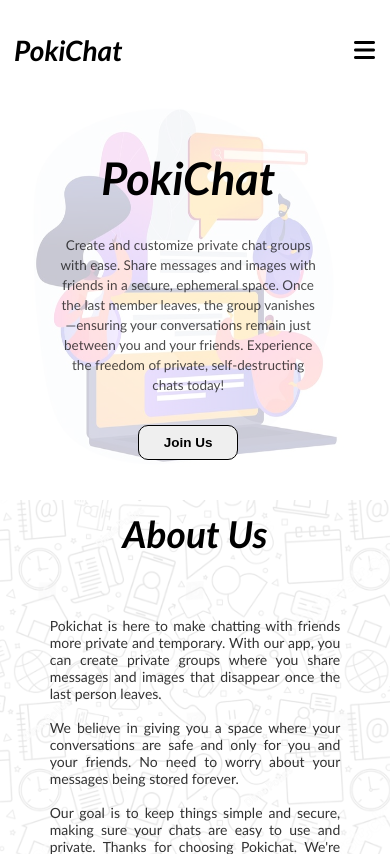
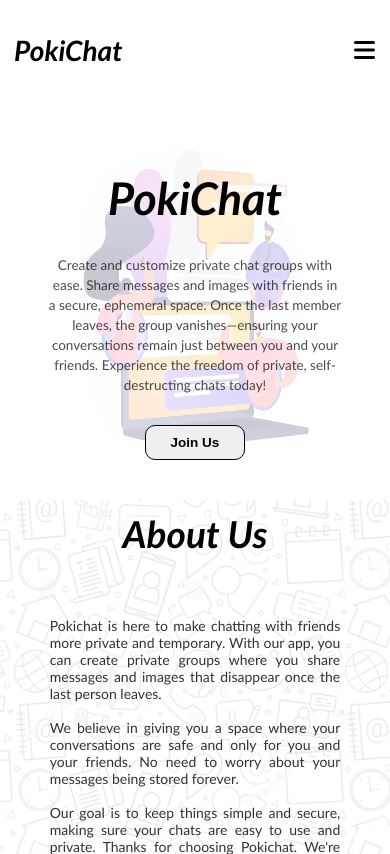
Before and after one commit to YASHSAXEN/ChatApp, a Django app: page / in a window 390 px wide. Shown: the top 854 px of the page. Run offline with Django 5.2, Linux system fonts and the light colour scheme.

Commit message:
updare css

```diff
--- a/channel/static/channel/css/home.css
+++ b/channel/static/channel/css/home.css
@@ -1,10 +1,10 @@
-.main-container{
+.main-container {
   width: 100%;
   height: 100vh;
   max-height: max-content;
 }
 
-.herosection{
+.herosection {
   width: 100%;
   height: 400px;
   max-height: max-content;
@@ -14,7 +14,7 @@
   z-index: 1;
 }
 
-.herosection::before {
+/* .herosection::before {
     content: '';
     position: absolute;
     top: 0;
@@ -24,34 +24,36 @@
     background-position: center;
     opacity: 1;
     z-index: -1;
-}
+} */
 
-.left-content{
-    width: 70%;
+.left-content {
+  width: 55%;
   height: 100%;
   display: flex;
   flex-direction: column;
   align-items: flex-start;
   gap: 30px;
-    padding: 0px 120px 0px 80px;
+  padding: 0px 0px 0px 80px;
 }
 
-.herosectionheading{
-    font-family: 'Trebuchet MS', 'Lucida Sans Unicode', 'Lucida Grande', 'Lucida Sans', Arial, sans-serif;
+.herosectionheading {
+  font-family: "Trebuchet MS", "Lucida Sans Unicode", "Lucida Grande",
+    "Lucida Sans", Arial, sans-serif;
   font-size: 65px;
   font-weight: 900;
   font-style: italic;
   text-align: center;
 }
 
-.herosectioncontent{
-    font-family: 'Trebuchet MS', 'Lucida Sans Unicode', 'Lucida Grande', 'Lucida Sans', Arial, sans-serif;
+.herosectioncontent {
+  font-family: "Trebuchet MS", "Lucida Sans Unicode", "Lucida Grande",
+    "Lucida Sans", Arial, sans-serif;
   font-size: 16px;
   opacity: 0.7;
   text-align: center;
 }
 
-.herosectionbutton{
+.herosectionbutton {
   width: 150px;
   height: 40px;
   border: 1px solid black;
@@ -63,14 +65,22 @@
   transition-duration: 0.3s;
 }
 
-.herosectionbutton:hover{
+.herosectionbutton:hover {
   scale: 0.9;
 }
 
-.aboutus{
+.right-content {
+  width: 45%;
+  height: 100%;
+  display: flex;
+  justify-content: center;
+  align-items: center;
+}
+
+.aboutus {
   width: 100%;
   height: 500px;
-    display:flex;
+  display: flex;
   justify-content: center;
   align-items: center;
   max-height: max-content;
@@ -79,20 +89,20 @@
 }
 
 .aboutus::before {
-    content: '';
+  content: "";
   position: absolute;
   top: 0;
   left: 0;
   width: 100%;
   height: 100%;
-    background-image: url('../images/bg-image.jpg');
-    background-size:cover;
+  background-image: url("../images/bg-image.jpg");
+  background-size: cover;
   background-position: center;
   opacity: 0.1;
   z-index: -1;
 }
 
-.innerabout{
+.innerabout {
   width: 70%;
   height: 80%;
   display: flex;
@@ -101,25 +111,27 @@
   justify-content: space-around;
 }
 
-.abouheading{
-    font-family: 'Trebuchet MS', 'Lucida Sans Unicode', 'Lucida Grande', 'Lucida Sans', Arial, sans-serif;
+.abouheading {
+  font-family: "Trebuchet MS", "Lucida Sans Unicode", "Lucida Grande",
+    "Lucida Sans", Arial, sans-serif;
   font-size: 45px;
   font-weight: 900;
   font-style: italic;
 }
 
-.aboucontent{
-    font-family: 'Trebuchet MS', 'Lucida Sans Unicode', 'Lucida Grande', 'Lucida Sans', Arial, sans-serif;
+.aboucontent {
+  font-family: "Trebuchet MS", "Lucida Sans Unicode", "Lucida Grande",
+    "Lucida Sans", Arial, sans-serif;
   font-size: 18px;
   text-align: justify;
   padding: 40px;
   opacity: 0.8;
 }
 
-.howitworks{
+.howitworks {
   width: 100%;
   height: 850px;
-    display:flex;
+  display: flex;
   justify-content: center;
   align-items: flex-start;
   max-height: max-content;
@@ -128,20 +140,20 @@
 }
 
 .howitworks::before {
-    content: '';
+  content: "";
   position: absolute;
   top: 0;
   left: 0;
   width: 100%;
   height: 100%;
-    background-image: url('../images/bg-image.jpg');
-    background-size:cover;
+  background-image: url("../images/bg-image.jpg");
+  background-size: cover;
   background-position: center;
   opacity: 0.1;
   z-index: -1;
 }
 
-.innerwork{
+.innerwork {
   width: 70%;
   height: 80%;
   display: flex;
@@ -150,15 +162,16 @@
   justify-content: space-around;
 }
 
-.workheading{
-    font-family: 'Trebuchet MS', 'Lucida Sans Unicode', 'Lucida Grande', 'Lucida Sans', Arial, sans-serif;
+.workheading {
+  font-family: "Trebuchet MS", "Lucida Sans Unicode", "Lucida Grande",
+    "Lucida Sans", Arial, sans-serif;
   font-size: 45px;
   font-weight: 900;
   font-style: italic;
   margin-bottom: 40px;
 }
 
-.workcontainer{
+.workcontainer {
   width: 90%;
   padding: 20px;
   height: max-content;
@@ -170,173 +183,201 @@
   border-radius: 15px;
 }
 
-.workcontainer i{
+.workcontainer i {
   font-size: 40px;
 }
 
-.workcontainer p{
-    font-family: 'Trebuchet MS', 'Lucida Sans Unicode', 'Lucida Grande', 'Lucida Sans', Arial, sans-serif;
+.workcontainer p {
+  font-family: "Trebuchet MS", "Lucida Sans Unicode", "Lucida Grande",
+    "Lucida Sans", Arial, sans-serif;
   font-size: 15px;
   text-align: center;
   opacity: 0.8;
 }
 
-@media screen and (max-width:1000px) {
-    .herosectionheading{
-        font-size: 55px!important;
+@media screen and (max-width: 1000px) {
+  .herosectionheading {
+    font-size: 55px !important;
   }
-    .herosectioncontent{
-        line-height: 22px!important;
+  .herosectioncontent {
+    line-height: 22px !important;
   }
-    .herosectionbutton{
+  .herosectionbutton {
     width: 120px;
     font-size: 14px;
   }
 }
 
-@media screen and (max-width:930px) {
-    .herosectionheading{
-        font-size: 50px!important;
+@media screen and (max-width: 930px) {
+  .herosectionheading {
+    font-size: 50px !important;
   }
-    .herosectioncontent{
-        line-height: 20px!important;
+  .herosectioncontent {
+    line-height: 20px !important;
     font-size: 15px;
   }
-    .herosectionbutton{
+  .herosectionbutton {
     width: 100px;
     font-size: 14px;
   }
 }
 
-@media screen and (max-width:880px){
-    .left-content div{
-        width: 80%!important;
+@media screen and (max-width: 880px) {
+  .left-content div {
+    width: 80% !important;
   }
 }
 
-@media screen and (max-width:760px){
-    .left-content div{
-        width: 90%!important;
+@media screen and (max-width: 760px) {
+  .left-content div {
+    width: 90% !important;
   }
 }
 
-@media screen and (max-width:700px) {
-    .innerabout{
+@media screen and (max-width: 700px) {
+  .innerabout {
     width: 75%;
   }
-    .left-content div{
-        width: 95%!important;
+  .left-content div {
+    width: 95% !important;
   }
-    .herosectionheading{
-        font-size: 48px!important;
+  .herosectionheading {
+    font-size: 48px !important;
   }
-    .herosectioncontent{
+  .herosectioncontent {
     font-size: 14px;
   }
-    .left-content{
+  .herosection {
+    justify-content: center;
+  }
+  .left-content {
     padding-left: 52px;
+    width: 65%;
+    position: relative;
+    z-index: 1;
+  }
+  .left-content div {
+    width: 100% !important;
+  }
+  .right-content {
+    display: none;
+  }
+  .left-content::before {
+    content: "";
+    position: absolute;
+    top: 0;
+    right: 0px;
+    width: 100%;
+    height: 100%;
+    background-image: url("../images/bg-1.jpg");
+    background-size: 100% 100%;
+    background-repeat: no-repeat;
+    background-position: center;
+    opacity: 0.25;
+    z-index: -1;
   }
 }
-@media screen and (max-width:620px) {
-    .innerabout{
+@media screen and (max-width: 620px) {
+  .innerabout {
     width: 80%;
   }
-    .herosectioncontent{
+  .herosectioncontent {
     font-size: 13px;
     line-height: 18px;
   }
-    .herosectionheading{
-        font-size: 45px!important;
+  .herosectionheading {
+    font-size: 45px !important;
   }
-    .workcontainer{
+  .workcontainer {
     margin-bottom: 20px;
   }
-    .herosection{
+  .herosection {
     justify-content: center;
   }
-
 }
-@media screen and (max-width:580px) {
-    .innerabout{
+@media screen and (max-width: 580px) {
+  .innerabout {
     width: 85%;
   }
-    .workheading{
+  .workheading {
     font-size: 40px;
   }
 }
-@media screen and (max-width:530px) {
-    .abouheading{
+@media screen and (max-width: 530px) {
+  .abouheading {
     font-size: 40px;
   }
-    .aboucontent{
+  .aboucontent {
     font-size: 15px;
   }
-    .workcontainer{
+  .workcontainer {
     margin-bottom: 20px;
   }
-    .workcontainer i{
+  .workcontainer i {
     font-size: 35px;
   }
-    .workcontainer p{
+  .workcontainer p {
     font-size: 14px;
   }
 }
-@media screen and (max-width:470px) {
-    .innerabout{
+@media screen and (max-width: 470px) {
+  .innerabout {
     width: 90%;
   }
-    .innerwork{
+  .innerwork {
     width: 80%;
   }
+  .left-content {
+    width: 75%;
   }
-@media screen and (max-width:440px) {
-    .aboutus{
+}
+@media screen and (max-width: 440px) {
+  .aboutus {
     height: 550px;
   }
 }
-@media screen and (max-width:390px) {
-    .innerabout{
+@media screen and (max-width: 390px) {
+  .innerabout {
     width: 95%;
   }
-    .abouheading{
+  .abouheading {
     font-size: 37px;
   }
-    .aboucontent{
+  .aboucontent {
     font-size: 14px;
   }
-    .workheading{
+  .workheading {
     font-size: 37px;
   }
-    .innerwork{
+  .innerwork {
     width: 85%;
   }
-    .workcontainer i{
+  .workcontainer i {
     font-size: 30px;
   }
-    .workcontainer p{
+  .workcontainer p {
     font-size: 13.5px;
   }
 }
-@media screen and (max-width:350px) {
-    .aboutus{
+@media screen and (max-width: 350px) {
+  .aboutus {
     height: 600px;
   }
-    .innerabout{
+  .innerabout {
     width: 98%;
   }
-    .abouheading{
+  .abouheading {
     font-size: 36px;
   }
-    .workheading{
+  .workheading {
     font-size: 35px;
   }
-    .innerwork{
+  .innerwork {
     width: 90%;
   }
-
 }
 
-@media screen and (max-width:1050px) and (max-height:1400px) {
+/* @media screen and (max-width:1050px) and (max-height:1400px) {
     .main-containers::before {
         top: 25px;
         height:40%!important;
@@ -437,10 +478,33 @@
         opacity: 0.25;
         top: 100px;
     }
+}*/
+
+@media screen and (min-height: 400px) {
+  .main-containers::before {
+    top: 40px;
+  }
 }
 
-@media screen and (width:600px) and (height:1024px) {
+@media screen and (min-width: 600px) and (min-height: 1023px) {
   .main-containers::before {
+    height: 45%;
     opacity: 0.25;
+    top: 0px;
   }
 }
+
+@media screen and (min-width: 320px) and (min-height: 640px) {
+  .main-containers::before {
+    top: 0px;
+    height: 70%;
+  }
+}
+
+@media screen and (min-width: 700px) and (min-height: 1100px) {
+  .main-containers::before {
+    top: 20px;
+    height: 45%;
+    opacity: 1;
+  }
+}
--- a/channel/static/channel/css/style1.css
+++ b/channel/static/channel/css/style1.css
@@ -25,7 +25,7 @@ body::-webkit-scrollbar {
     z-index: 1;
 }
 
-.main-containers::before {
+/* .main-containers::before {
     content: '';
     position: absolute;
     top: 0;
@@ -38,7 +38,7 @@ body::-webkit-scrollbar {
     background-position: center;
     opacity: 1;
     z-index: -1;
-}
+} */
 
 .navbar{
     width: 100%;
--- a/channel/static/channel/js/channel.js
+++ b/channel/static/channel/js/channel.js
@@ -1,6 +1,6 @@
 var groupname = document.querySelector('#groupnam');
-// var websocket = new WebSocket(`ws://${window.location.host}/ws/wsc/${groupname.innerHTML}`);
-var websocket = new WebSocket(`wss://${window.location.host}/ws/wsc/${groupname.innerHTML}`);
+var websocket = new WebSocket(`ws://${window.location.host}/ws/wsc/${groupname.innerHTML}`);
+// var websocket = new WebSocket(`wss://${window.location.host}/ws/wsc/${groupname.innerHTML}`);
 var button = document.querySelector('#button');
 var chat_box = document.querySelector('.chat-box');
 var close = document.querySelector('#logout-button');
--- a/channel/templates/channel/home.html
+++ b/channel/templates/channel/home.html
@@ -16,6 +16,11 @@
                 <p class='herosectionheading'>PokiChat</p>
                 <p class='herosectioncontent' style='line-height:23px;'>Create and customize private chat groups with ease. Share messages and images with friends in a secure, ephemeral space. Once the last member leaves, the group vanishes—ensuring your conversations remain just between you and your friends. Experience the freedom of private, self-destructing chats today!</p>
                 <a href="{% url 'signup' %}"><button class='herosectionbutton'>Join Us</button></a>
+            </div>
+        </div>
+        <div class="right-content">
+            <div style='width:100%; height:100%'>
+                <img src="{% static 'channel/images/bg-1.jpg' %}" alt="" width='100%' height='100%'>
             </div>
         </div>
     </div>
--- a/django_channel_2/settings.py
+++ b/django_channel_2/settings.py
@@ -29,7 +29,7 @@ DJANGO_SETTINGS_MODULE = os.getenv('DJANGO_SETTINGS_MODULE')
 SECRET_KEY = os.getenv('SECRET_KEY')
 
 # SECURITY WARNING: don't run with debug turned on in production!
-DEBUG = bool(os.getenv('DEBUG'))
+DEBUG = os.getenv('DEBUG') == 'True'
 
 ALLOWED_HOSTS = ['127.0.0.1','localhost','pokichat.onrender.com']
 
```
Also changed, not shown: channel/migrations/0021_alter_groupname_last_active.py (added), media/images/WIN_20210529_16_08_42_Pro.jpg (deleted), media/images/WIN_20211121_08_50_27_Pro.jpg (deleted), media/images/WIN_20211121_08_50_27_Pro_Jne5bwg.jpg (deleted), media/images/WIN_20211121_08_50_27_Pro_THvAPlz.jpg (deleted), media/images/WIN_20211121_08_50_27_Pro_vQvPZ7P.jpg (deleted). Lines whose indentation alone changed are shown as unchanged.
